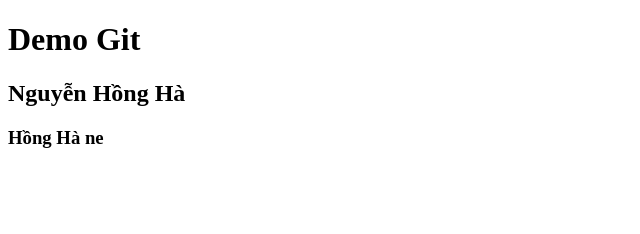
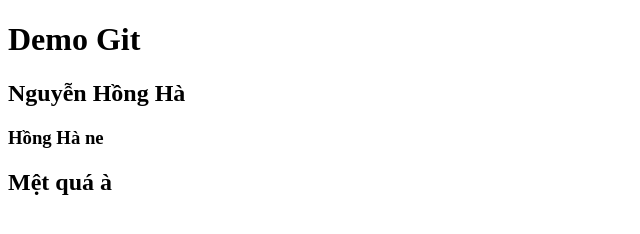
Before and after one commit to Ha1910/BaiTap_Demo_Git, a plain HTML site: page index.html in a window 1280 px wide. Shown: the whole page, without its empty margins (0-640 px from the left). Drawn offline with Linux system fonts and the light colour scheme.

Commit message:
update lai

```diff
--- a/index.html
+++ b/index.html
@@ -9,5 +9,6 @@
     <h1>Demo Git</h1>
     <h2>Nguyễn Hồng Hà</h2>
     <h3>Hồng Hà ne</h3>
+    <h2>Mệt quá à</h2>
   </body>
 </html>
```
